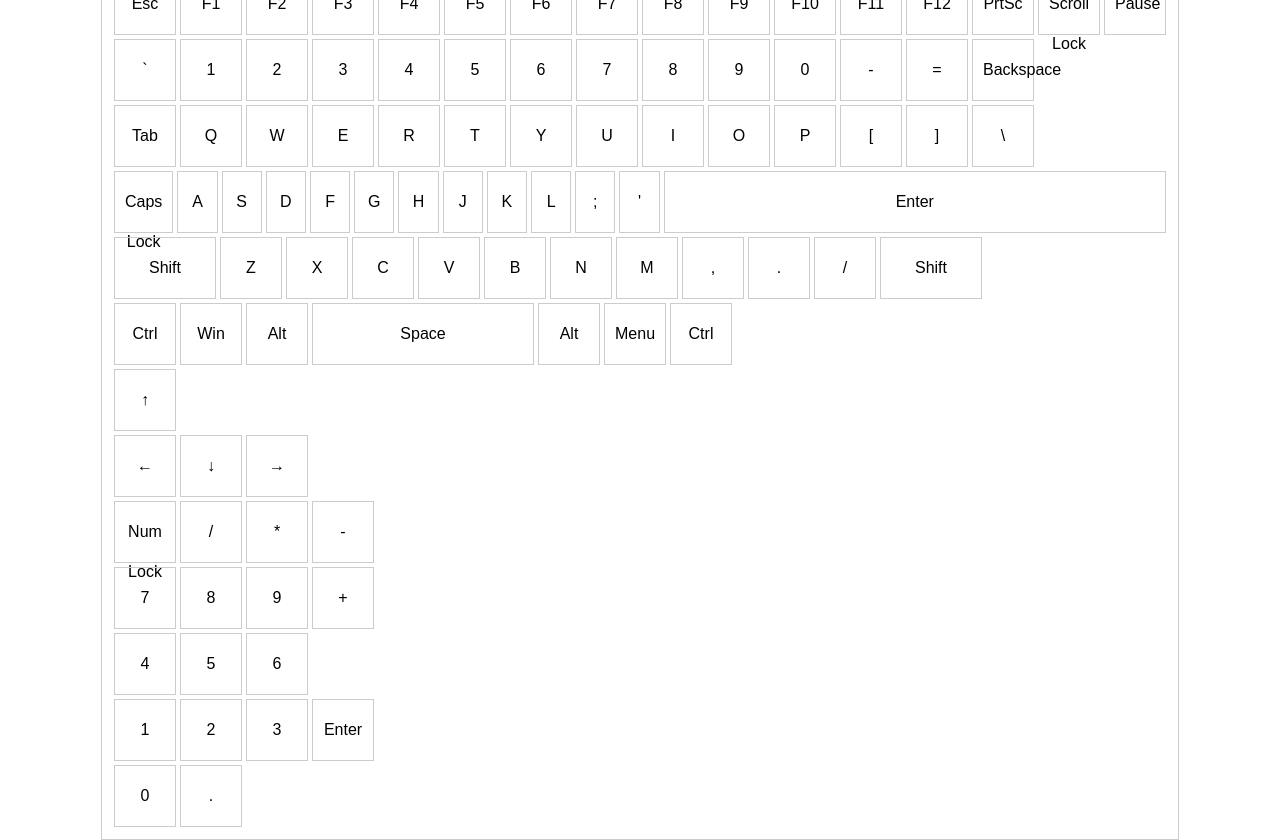
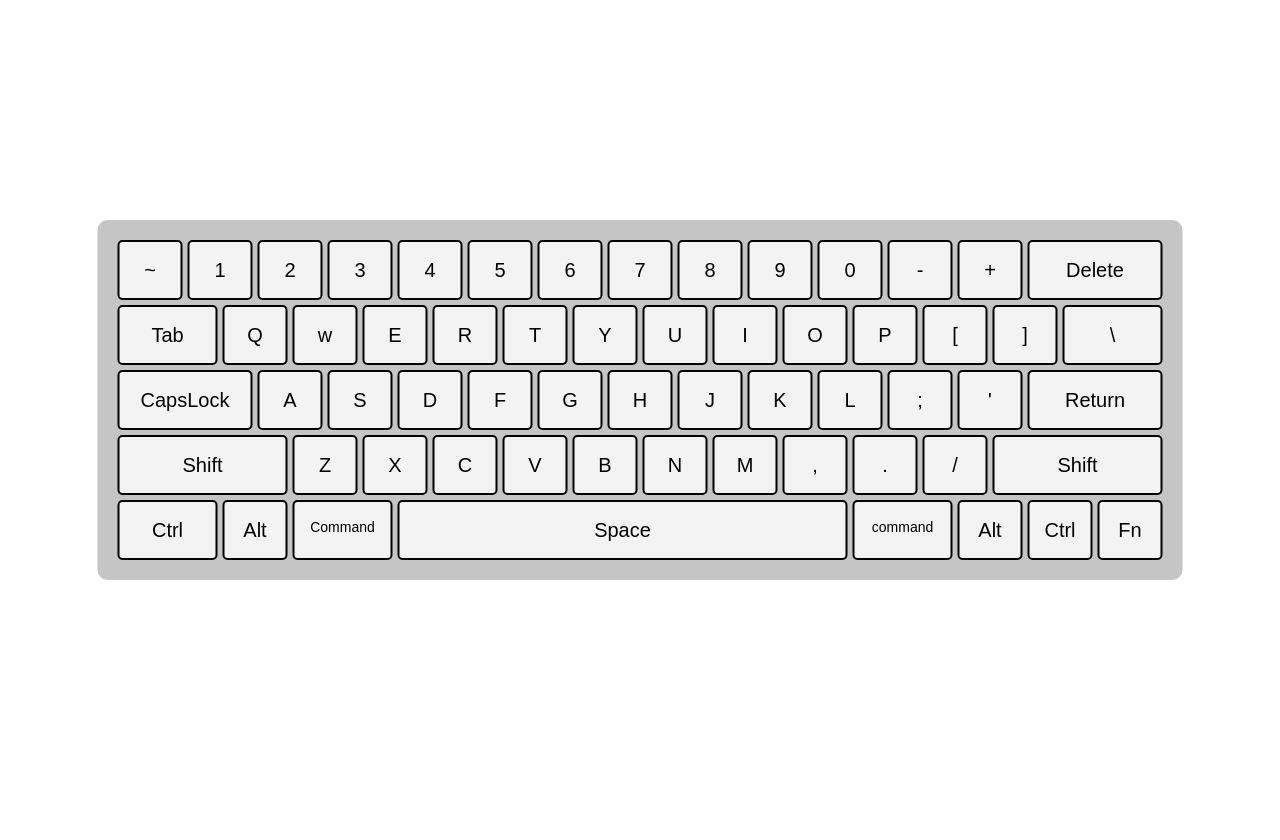
Before and after one commit to aleksandrovicxx/Keyboard-Test-App, a plain HTML site: page Index.html in a window 1280 px wide. After the commit the page ends 800 px from the top, so only its background shows below. Drawn offline with Linux system fonts and the light colour scheme.

Commit message:
added styling, remains to add numpad

```diff
--- a/Index.html
+++ b/Index.html
@@ -1,137 +1,74 @@
 <!DOCTYPE html>
 <html lang="en">
 <head>
-    <meta charset="UTF-8">
-    <meta name="viewport" content="width=device-width, initial-scale=1.0">
-    <title>Tastatura</title>
-    <link rel="stylesheet" href="style.css">
+<meta charset="UTF-8">
+<meta name="viewport" content="width=device-width, initial-scale=1.0">
+<title>Keyboard Layout</title>
+<link rel="stylesheet" href="styles.css">
 </head>
 <body>
-    <div class="keyboard">
-        <div class="row">
-            <div class="key" data-key="Escape">Esc</div>
-            <div class="key" data-key="F1">F1</div>
-            <div class="key" data-key="F2">F2</div>
-            <div class="key" data-key="F3">F3</div>
-            <div class="key" data-key="F4">F4</div>
-            <div class="key" data-key="F5">F5</div>
-            <div class="key" data-key="F6">F6</div>
-            <div class="key" data-key="F7">F7</div>
-            <div class="key" data-key="F8">F8</div>
-            <div class="key" data-key="F9">F9</div>
-            <div class="key" data-key="F10">F10</div>
-            <div class="key" data-key="F11">F11</div>
-            <div class="key" data-key="F12">F12</div>
-            <div class="key" data-key="PrintScreen">PrtSc</div>
-            <div class="key" data-key="ScrollLock">Scroll Lock</div>
-            <div class="key" data-key="Pause">Pause</div>
-        </div>
-        <div class="row">
-            <div class="key" data-key="Backquote">`</div>
-            <div class="key" data-key="Digit1">1</div>
-            <div class="key" data-key="Digit2">2</div>
-            <div class="key" data-key="Digit3">3</div>
-            <div class="key" data-key="Digit4">4</div>
-            <div class="key" data-key="Digit5">5</div>
-            <div class="key" data-key="Digit6">6</div>
-            <div class="key" data-key="Digit7">7</div>
-            <div class="key" data-key="Digit8">8</div>
-            <div class="key" data-key="Digit9">9</div>
-            <div class="key" data-key="Digit0">0</div>
-            <div class="key" data-key="Minus">-</div>
-            <div class="key" data-key="Equal">=</div>
-            <div class="key" data-key="Backspace">Backspace</div>
-        </div>
-        <div class="row">
-            <div class="key" data-key="Tab">Tab</div>
-            <div class="key" data-key="KeyQ">Q</div>
-            <div class="key" data-key="KeyW">W</div>
-            <div class="key" data-key="KeyE">E</div>
-            <div class="key" data-key="KeyR">R</div>
-            <div class="key" data-key="KeyT">T</div>
-            <div class="key" data-key="KeyY">Y</div>
-            <div class="key" data-key="KeyU">U</div>
-            <div class="key" data-key="KeyI">I</div>
-            <div class="key" data-key="KeyO">O</div>
-            <div class="key" data-key="KeyP">P</div>
-            <div class="key" data-key="BracketLeft">[</div>
-            <div class="key" data-key="BracketRight">]</div>
-            <div class="key" data-key="Backslash">\</div>
-        </div>
-        <div class="row">
-            <div class="key" data-key="CapsLock">Caps Lock</div>
-            <div class="key" data-key="KeyA">A</div>
-            <div class="key" data-key="KeyS">S</div>
-            <div class="key" data-key="KeyD">D</div>
-            <div class="key" data-key="KeyF">F</div>
-            <div class="key" data-key="KeyG">G</div>
-            <div class="key" data-key="KeyH">H</div>
-            <div class="key" data-key="KeyJ">J</div>
-            <div class="key" data-key="KeyK">K</div>
-            <div class="key" data-key="KeyL">L</div>
-            <div class="key" data-key="Semicolon">;</div>
-            <div class="key" data-key="Quote">'</div>
-            <div class="key" data-key="Enter">Enter</div>
-        </div>
-        <div class="row">
-            <div class="key" data-key="ShiftLeft">Shift</div>
-            <div class="key" data-key="KeyZ">Z</div>
-            <div class="key" data-key="KeyX">X</div>
-            <div class="key" data-key="KeyC">C</div>
-            <div class="key" data-key="KeyV">V</div>
-            <div class="key" data-key="KeyB">B</div>
-            <div class="key" data-key="KeyN">N</div>
-            <div class="key" data-key="KeyM">M</div>
-            <div class="key" data-key="Comma">,</div>
-            <div class="key" data-key="Period">.</div>
-            <div class="key" data-key="Slash">/</div>
-            <div class="key" data-key="ShiftRight">Shift</div>
-        </div>
-        <div class="row">
-            <div class="key" data-key="ControlLeft">Ctrl</div>
-            <div class="key" data-key="MetaLeft">Win</div>
-            <div class="key" data-key="AltLeft">Alt</div>
-            <div class="key" data-key="Space">Space</div>
-            <div class="key" data-key="AltRight">Alt</div>
-            <div class="key" data-key="ContextMenu">Menu</div>
-            <div class="key" data-key="ControlRight">Ctrl</div>
-        </div>
-        <div class="row">
-            <div class="key" data-key="ArrowUp">↑</div>
-        </div>
-        <div class="row">
-            <div class="key" data-key="ArrowLeft">←</div>
-            <div class="key" data-key="ArrowDown">↓</div>
-            <div class="key" data-key="ArrowRight">→</div>
-        </div>
-        <div class="row">
-            <div class="key" data-key="NumLock">Num Lock</div>
-            <div class="key" data-key="NumpadDivide">/</div>
-            <div class="key" data-key="NumpadMultiply">*</div>
-            <div class="key" data-key="NumpadSubtract">-</div>
-        </div>
-        <div class="row">
-            <div class="key" data-key="Numpad7">7</div>
-            <div class="key" data-key="Numpad8">8</div>
-            <div class="key" data-key="Numpad9">9</div>
-            <div class="key" data-key="NumpadAdd">+</div>
-        </div>
-        <div class="row">
-            <div class="key" data-key="Numpad4">4</div>
-            <div class="key" data-key="Numpad5">5</div>
-            <div class="key" data-key="Numpad6">6</div>
-        </div>
-        <div class="row">
-            <div class="key" data-key="Numpad1">1</div>
-            <div class="key" data-key="Numpad2">2</div>
-            <div class="key" data-key="Numpad3">3</div>
-            <div class="key" data-key="NumpadEnter">Enter</div>
-        </div>
-        <div class="row">
-            <div class="key" data-key="Numpad0">0</div>
-            <div class="key" data-key="NumpadDecimal">.</div>
-        </div>
+    <div class="keyboard-base">
+        <div class="key">~</div>
+        <div class="key">1</div>
+        <div class="key">2</div>
+        <div class="key">3</div>
+        <div class="key">4</div>
+        <div class="key">5</div>
+        <div class="key">6</div>
+        <div class="key">7</div>
+        <div class="key">8</div>
+        <div class="key">9</div>
+        <div class="key">0</div>
+        <div class="key">-</div>
+        <div class="key">+</div>
+        <div class="key delete">Delete</div>
+        <div class="key tab">Tab</div>
+        <div class="key">Q</div>
+        <div class="key">w</div>
+        <div class="key">E</div>
+        <div class="key">R</div>
+        <div class="key">T</div>
+        <div class="key">Y</div>
+        <div class="key">U</div>
+        <div class="key">I</div>
+        <div class="key">O</div>
+        <div class="key">P</div>
+        <div class="key">[</div>
+        <div class="key">]</div>
+        <div class="key backslash">\</div>
+        <div class="key capslock">CapsLock</div>
+        <div class="key">A</div>
+        <div class="key">S</div>
+        <div class="key">D</div>
+        <div class="key">F</div>
+        <div class="key">G</div>
+        <div class="key">H</div>
+        <div class="key">J</div>
+        <div class="key">K</div>
+        <div class="key">L</div>
+        <div class="key">;</div>
+        <div class="key">'</div>
+        <div class="key return">Return</div>
+        <div class="key leftshift">Shift</div>
+        <div class="key">Z</div>
+        <div class="key">X</div>
+        <div class="key">C</div>
+        <div class="key">V</div>
+        <div class="key">B</div>
+        <div class="key">N</div>
+        <div class="key">M</div>
+        <div class="key">,</div>
+        <div class="key">.</div>
+        <div class="key">/</div>
+        <div class="key rightshift">Shift</div>
+        <div class="key leftctrl">Ctrl</div>
+        <div class="key">Alt</div>
+        <div class="key command">Command</div>
+        <div class="key space">Space</div>
+        <div class="key command">command</div>
+        <div class="key">Alt</div>
+        <div class="key">Ctrl</div>
+        <div class="key">Fn</div>
     </div>
-    <script src="script.js"></script>
 </body>
 </html>
--- a/style.css
+++ /dev/null
@@ -1,53 +0,0 @@
-body {
-  font-family: Arial, sans-serif;
-  display: flex;
-  justify-content: center;
-  align-items: center;
-  height: 100vh;
-  margin: 0;
-}
-
-.keyboard {
-  display: flex;
-  flex-direction: column;
-  border: 1px solid #ccc;
-  padding: 10px;
-}
-
-.row {
-  display: flex;
-}
-
-.key {
-  border: 1px solid #ccc;
-  padding: 10px;
-  margin: 2px;
-  cursor: pointer;
-  width: 40px;
-  height: 40px;
-  text-align: center;
-  line-height: 40px;
-}
-
-.key:hover {
-  background-color: #f0f0f0;
-}
-
-.key.active {
-  background-color: #66bb6a;
-}
-
-/* Specific styling for certain keys */
-.key[data-key="Space"] {
-  width: 200px; /* Width of Space key */
-}
-
-.key[data-key="ShiftLeft"],
-.key[data-key="ShiftRight"] {
-  width: 80px; /* Width of Shift keys */
-}
-
-.key[data-key="Enter"] {
-  width: 80px; /* Width of Enter key */
-  flex-basis: 100%; /* Make Enter key span full width */
-}
--- /dev/null
+++ b/styles.css
@@ -0,0 +1,78 @@
+body * {
+  margin: 0;
+  padding: 0;
+  box-sizing: border-box;
+  font-family: Arial, Helvetica, sans-serif;
+}
+
+.keyboard-base {
+  max-width: 1085px;
+  padding: 20px;
+  position: absolute;
+  top: 50%;
+  left: 50%;
+  transform: translate(-50%, -50%);
+  background-color: rgb(197, 197, 197);
+  border-radius: 10px;
+  display: grid;
+  grid-template-columns: repeat(30, 30px);
+  grid-template-rows: repeat(5, 60px);
+  grid-gap: 5px;
+}
+
+
+.key {
+  background-color: rgb(243, 243, 243);
+  border: 2px solid black;
+  border-radius: 5px;
+  grid-column: span 2;
+  font-size: 20px;
+  text-align: center;
+  padding-top: 17px;
+}
+
+.key:hover {
+border: 1px solid #eeeeee;
+
+}
+
+.delete {
+  grid-column: span 4;
+}
+
+.tab {
+  grid-column: span 3;
+}
+
+.backslash {
+  grid-column: span 3;
+}
+
+.capslock {
+  grid-column: span 4;
+}
+
+.return {
+  grid-column: span 4;
+}
+
+.leftshift {
+  grid-column: span 5;
+}
+
+.rightshift {
+  grid-column: span 5;
+}
+
+.leftctrl {
+  grid-column: span 3;
+}
+
+.command {
+  grid-column: span 3;
+  font-size: 14px;
+}
+
+.space {
+  grid-column: span 13;
+}
```
